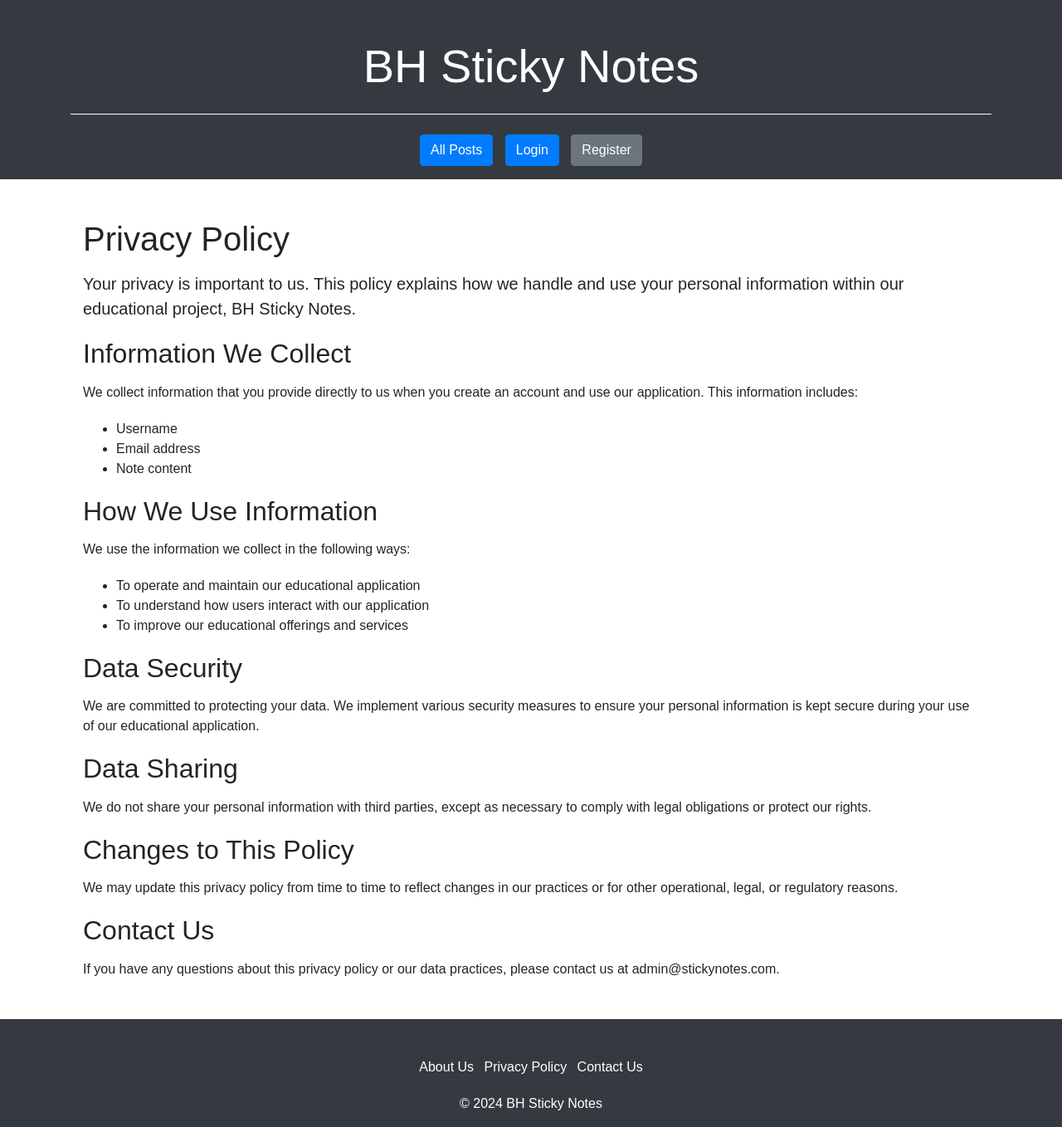
After one commit to Ben-Head/sticky-notes, a Django app: page /privacy-policy/ in a window 1280 px wide. The commit adds this page. Shown: the whole page at 83% size. Run offline with Django 5.2, Linux system fonts and the light colour scheme; some libraries are stand-ins or nearby versions.

Commit message:
Update files and add new templates

```diff
--- a/posts/static/posts/styles.css
+++ b/posts/static/posts/styles.css
@@ -40,3 +40,17 @@ hr.bg-light {
 .invalid-feedback {
     display: block;
 }
+
+/* New styles for better spacing */
+h1, h2 {
+    margin-top: 20px;
+    margin-bottom: 15px;
+}
+
+p, ul, ol {
+    margin-bottom: 20px;
+}
+
+.container {
+    margin-top: 30px;
+}
--- a/posts/templates/base.html
+++ b/posts/templates/base.html
@@ -33,6 +33,11 @@
     </main>
     <footer class="bg-dark text-white py-3 mt-5">
         <div class="container text-center">
+            <ul class="list-inline">
+                <li class="list-inline-item"><a href="{% url 'about' %}" class="text-white">About Us</a></li>
+                <li class="list-inline-item"><a href="{% url 'privacy_policy' %}" class="text-white">Privacy Policy</a></li>
+                <li class="list-inline-item"><a href="{% url 'contact' %}" class="text-white">Contact Us</a></li>
+            </ul>
             <p class="mb-0">&copy; 2024 BH Sticky Notes</p>
         </div>
     </footer>
--- /dev/null
+++ b/posts/templates/privacy-policy.html
@@ -0,0 +1,38 @@
+{% extends 'base.html' %}
+
+{% block title %}Privacy Policy - BH Sticky Notes{% endblock %}
+
+{% block content %}
+<div class="container mt-5">
+    <h1>Privacy Policy</h1>
+    <p class="lead">Your privacy is important to us. This policy explains how we handle and use your personal information within our educational project, BH Sticky Notes.</p>
+
+    <h2>Information We Collect</h2>
+    <p>We collect information that you provide directly to us when you create an account and use our application. This information includes:</p>
+    <ul>
+        <li>Username</li>
+        <li>Email address</li>
+        <li>Note content</li>
+    </ul>
+
+    <h2>How We Use Information</h2>
+    <p>We use the information we collect in the following ways:</p>
+    <ul>
+        <li>To operate and maintain our educational application</li>
+        <li>To understand how users interact with our application</li>
+        <li>To improve our educational offerings and services</li>
+    </ul>
+
+    <h2>Data Security</h2>
+    <p>We are committed to protecting your data. We implement various security measures to ensure your personal information is kept secure during your use of our educational application.</p>
+
+    <h2>Data Sharing</h2>
+    <p>We do not share your personal information with third parties, except as necessary to comply with legal obligations or protect our rights.</p>
+
+    <h2>Changes to This Policy</h2>
+    <p>We may update this privacy policy from time to time to reflect changes in our practices or for other operational, legal, or regulatory reasons.</p>
+
+    <h2>Contact Us</h2>
+    <p>If you have any questions about this privacy policy or our data practices, please contact us at admin@stickynotes.com.</p>
+</div>
+{% endblock %}
--- a/posts/urls.py
+++ b/posts/urls.py
@@ -1,5 +1,5 @@
 from django.urls import path
-from .views import post_list, post_detail, post_create, post_update, post_delete, register, user_login, my_posts
+from .views import post_list, post_detail, post_create, post_update, post_delete, register, user_login, my_posts, about, contact, privacy_policy
 from django.contrib.auth.views import LogoutView
 
 urlpatterns = [
@@ -12,4 +12,7 @@ urlpatterns = [
     path('register/', register, name='register'),
     path('login/', user_login, name='login'),
     path('logout/', LogoutView.as_view(), {'next_page': 'post_list'}, name='logout'),
+    path('about/', about, name='about'),
+    path('contact/', contact, name='contact'),
+    path('privacy-policy/', privacy_policy, name='privacy_policy'),
 ]
--- a/posts/views.py
+++ b/posts/views.py
@@ -4,18 +4,26 @@ from .forms import PostForm, UserRegistrationForm
 from django.contrib.auth import login
 from django.contrib.auth.forms import AuthenticationForm
 from django.contrib.auth.decorators import login_required
+from django.core.mail import send_mail
+from django.contrib import messages
 
 def post_list(request):
+    # Retrieve all posts from the database
     posts = Post.objects.all()
+    # Render the list of posts using the post_list.html template
     return render(request, 'posts/post_list.html', {'posts': posts})
 
 def post_detail(request, pk):
+    # Retrieve a specific post from the database based on its primary key (pk)
     post = get_object_or_404(Post, pk=pk)
+    # Render the detailed view of the post using the post_detail.html template
     return render(request, 'posts/post_detail.html', {'post': post})
 
 @login_required
 def my_posts(request):
+    # Retrieve posts authored by the currently logged-in user
     posts = Post.objects.filter(author=request.user)
+    # Render the list of the user's posts using the my_posts.html template
     return render(request, 'posts/my_posts.html', {'posts': posts})
 
 @login_required
@@ -23,54 +31,103 @@ def post_create(request):
     if request.method == 'POST':
         form = PostForm(request.POST)
         if form.is_valid():
+            # Save the new post to the database
             post = form.save(commit=False)
             post.author = request.user
             post.save()
             return redirect('post_list')
     else:
         form = PostForm()
+    # Render the post creation form using the post_form.html template
     return render(request, 'posts/post_form.html', {'form': form})
 
 @login_required
 def post_update(request, pk):
-    post = get_object_or_404(Post, pk=pk, author=request.user)
+    # Retrieve the post to be updated
+    post = get_object_or_404(Post, pk=pk)
+    # Check if the user is the author of the post or a superuser
+    if post.author != request.user and not request.user.is_superuser:
+        return redirect('post_list')
     if request.method == 'POST':
         form = PostForm(request.POST, instance=post)
         if form.is_valid():
+            # Save the updated post to the database
             form.save()
             return redirect('post_list')
     else:
         form = PostForm(instance=post)
+    # Render the post update form using the post_form.html template
     return render(request, 'posts/post_form.html', {'form': form})
 
 @login_required
 def post_delete(request, pk):
-    post = get_object_or_404(Post, pk=pk, author=request.user)
+    # Retrieve the post to be deleted
+    post = get_object_or_404(Post, pk=pk)
+    # Check if the user is the author of the post or a superuser
+    if post.author != request.user and not request.user.is_superuser:
+        return redirect('post_list')
     if request.method == 'POST':
+        # Delete the post from the database
         post.delete()
         return redirect('post_list')
+    # Render the confirmation page for post deletion using the post_confirm_delete.html template
     return render(request, 'posts/post_confirm_delete.html', {'post': post})
 
 def register(request):
     if request.method == 'POST':
         form = UserRegistrationForm(request.POST)
         if form.is_valid():
+            # Save the new user to the database
             new_user = form.save(commit=False)
             new_user.set_password(form.cleaned_data['password'])
             new_user.save()
+            # Log in the new user
             login(request, new_user)
             return redirect('post_list')
     else:
         form = UserRegistrationForm()
+    # Render the user registration form using the register.html template
     return render(request, 'posts/register.html', {'form': form})
 
 def user_login(request):
     if request.method == 'POST':
         form = AuthenticationForm(request, data=request.POST)
         if form.is_valid():
+            # Log in the user
             user = form.get_user()
             login(request, user)
             return redirect('post_list')
     else:
         form = AuthenticationForm()
+    # Render the login form using the login.html template
     return render(request, 'posts/login.html', {'form': form})
+
+def about(request):
+    # Render the about page using the about.html template
+    return render(request, 'about.html')
+
+def privacy_policy(request):
+    # Render the privacy policy page using the privacy-policy.html template
+    return render(request, 'privacy-policy.html')
+
+def contact(request):
+    if request.method == 'POST':
+        name = request.POST['name']
+        email = request.POST['email']
+        message = request.POST['message']
+
+        # Send an email notification
+        send_mail(
+            f"Contact Form Submission from {name}",
+            message,
+            email,
+            ['admin@stickynotes.com'],
+            fail_silently=False,
+        )
+
+        # Display a success message and redirect back to the contact page
+        messages.success(request, 'Thank you for contacting us. We will get back to you shortly.')
+        return redirect('contact')
+
+    # Render the contact form using the contact.html template
+    return render(request, 'contact.html')
```
Also changed, not shown: posts/forms.py (+12 -4 lines), posts/models.py (+6 -4 lines), posts/templates/about.html (added, +19 -0 lines), posts/templates/contact.html (added, +27 -0 lines), posts/templates/posts/post_list.html (+8 -6 lines), sticky_notes/settings.py (+14 -9 lines).
